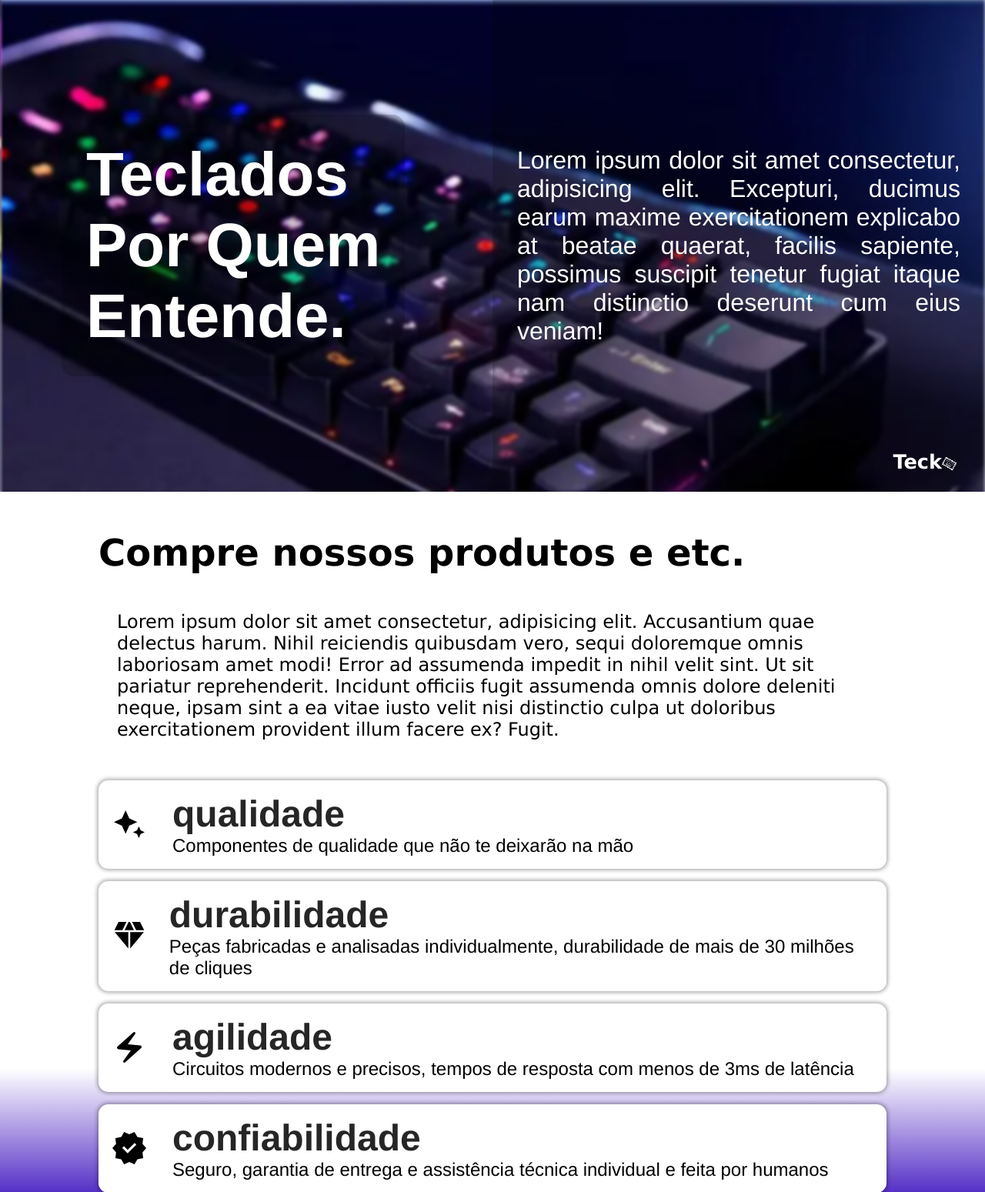
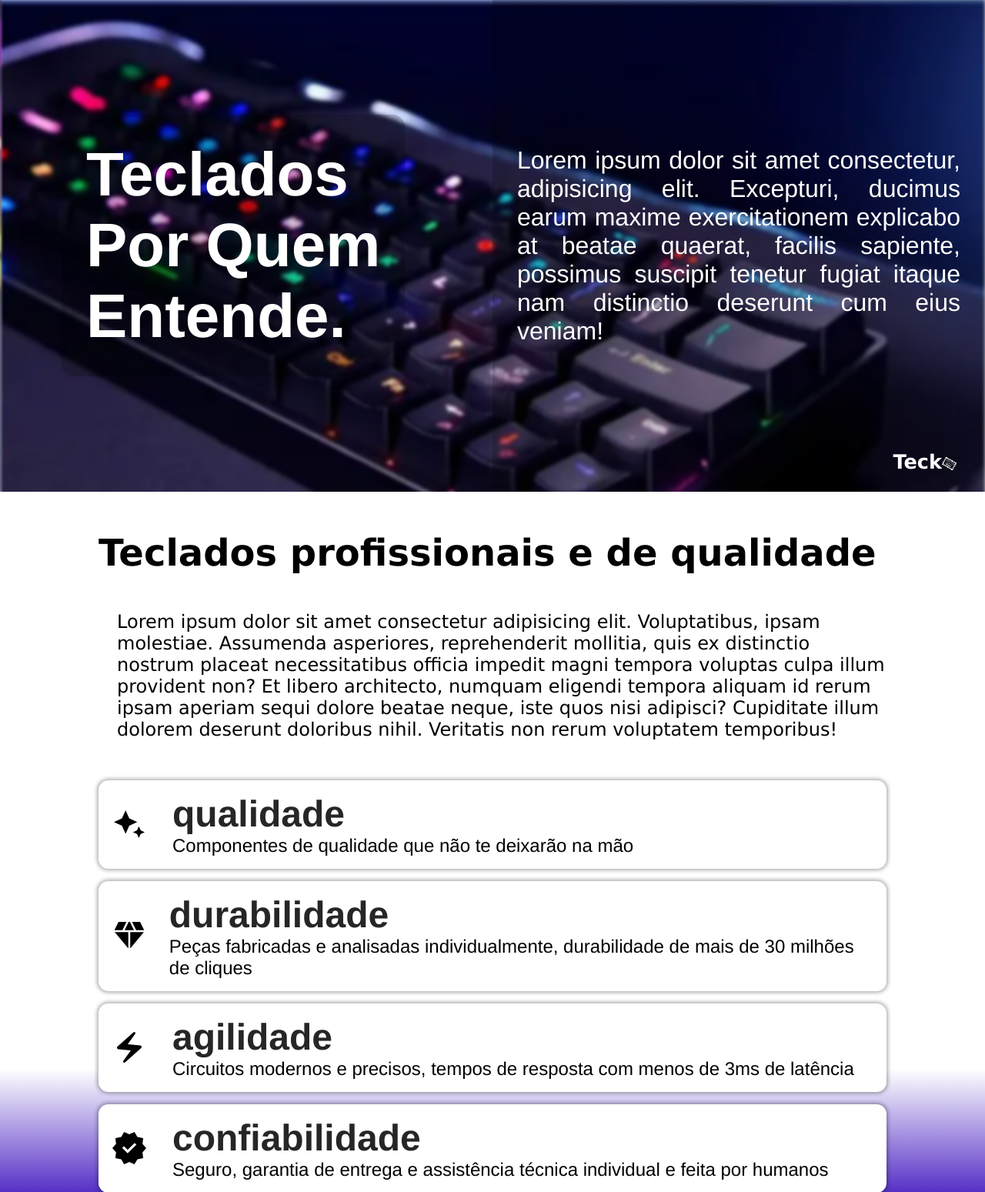
Before and after one commit to gabrielLV-BR/trabalho-php, a PHP site: page / in a window 1280 px wide. Shown: the part 136-1685 px from the top of the page at 77% size. Run offline with PHP 8.4, Linux system fonts and the light colour scheme.

Commit message:
Projeto finalizado

```diff
--- a/index.php
+++ b/index.php
@@ -40,9 +40,12 @@
         </div>
     </section>
     <main>
-        <h1>Compre nossos produtos e etc.</h1>
-        <p>Lorem ipsum dolor sit amet consectetur, adipisicing elit. Accusantium quae delectus harum. Nihil reiciendis quibusdam vero, sequi doloremque omnis laboriosam amet modi! Error ad assumenda impedit in nihil velit sint.
-            Ut sit pariatur reprehenderit. Incidunt officiis fugit assumenda omnis dolore deleniti neque, ipsam sint a ea vitae iusto velit nisi distinctio culpa ut doloribus exercitationem provident illum facere ex? Fugit.</p>
+        <h1>Teclados profissionais e de qualidade</h1>
+        <p>
+            Lorem ipsum dolor sit amet consectetur adipisicing elit. Voluptatibus, ipsam molestiae. Assumenda asperiores, reprehenderit mollitia, quis ex distinctio nostrum placeat necessitatibus officia impedit magni tempora voluptas culpa illum provident non?
+            Et libero architecto, numquam eligendi tempora aliquam id rerum ipsam aperiam sequi dolore beatae neque, iste quos nisi adipisci? Cupiditate illum dolorem deserunt doloribus nihil. Veritatis non rerum voluptatem temporibus!
+        </p>
+        <!-- <h1>Compre nossos produtos e etc.</h1> -->
     </main>
 
     <section class="list">
```
Also changed, not shown: public/css/contato.css (+8 -1 lines).
